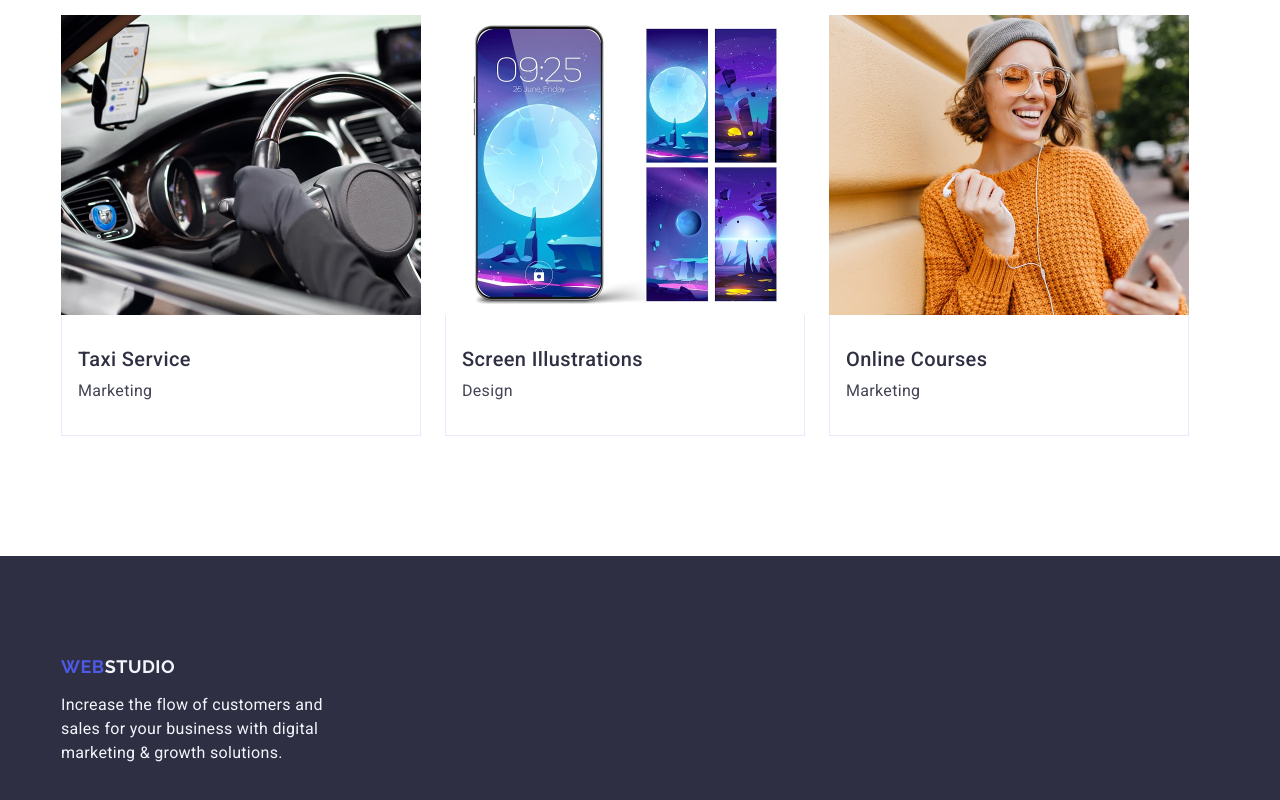
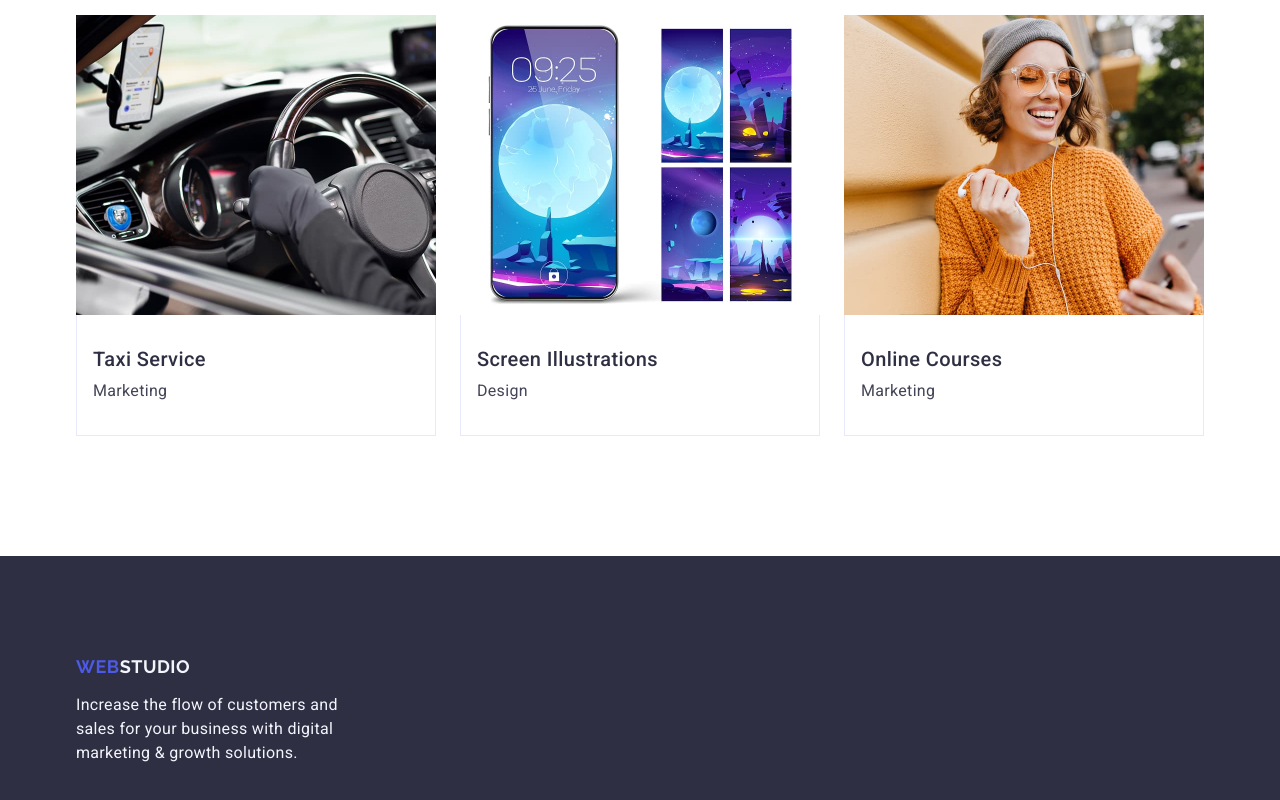
Before and after one commit to VlodFer09/goit-markup-hw-03, a plain HTML site: page index.html in a window 1280 px wide. Shown: the part 2675-3475 px from the top of the page. Drawn offline with nearby package versions, Linux system fonts and the light colour scheme.

Commit message:
Update style.css

```diff
--- a/css/style.css
+++ b/css/style.css
@@ -244,7 +244,7 @@ img {
 }
 
 /* portfolio */
-.portfolio .container {
+.portfolio {
   padding: 120px 0;
 }
 .portfolio-main-h {
@@ -262,7 +262,7 @@ img {
   row-gap: 48px;
   column-gap: 24px;
 }
-.portfolio-list-item .container {
+.portfolio-list-item {
   width: calc((100% - 48px) / 3);
 }
 .portfolio-info {
@@ -287,8 +287,10 @@ img {
   color: #f4f4fd;
 }
 .footer .container {
-  padding: 100px 0;
+  padding-top: 100px;
+  padding-bottom: 100px;
 }
+
 .footer .logo {
   display: inline-block;
   margin-bottom: 16px;
```
